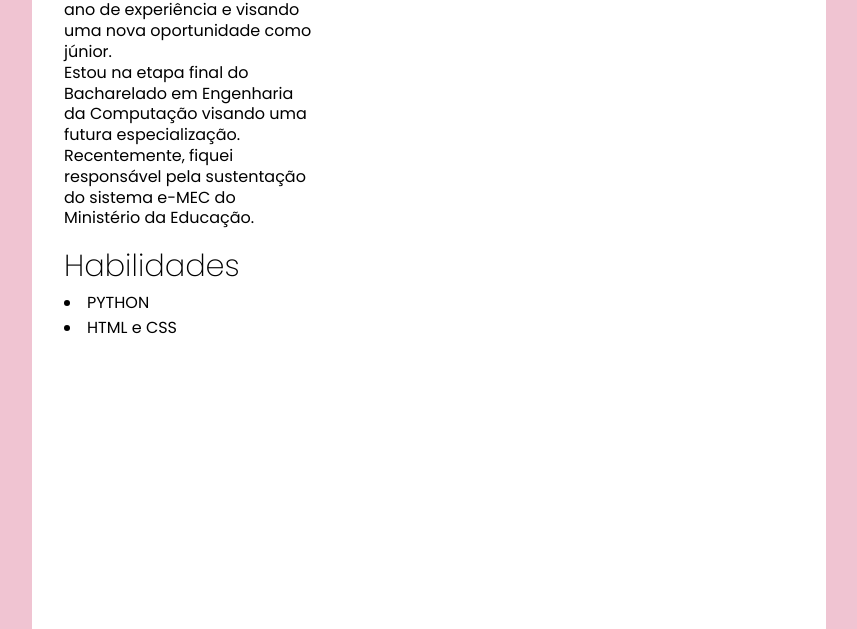
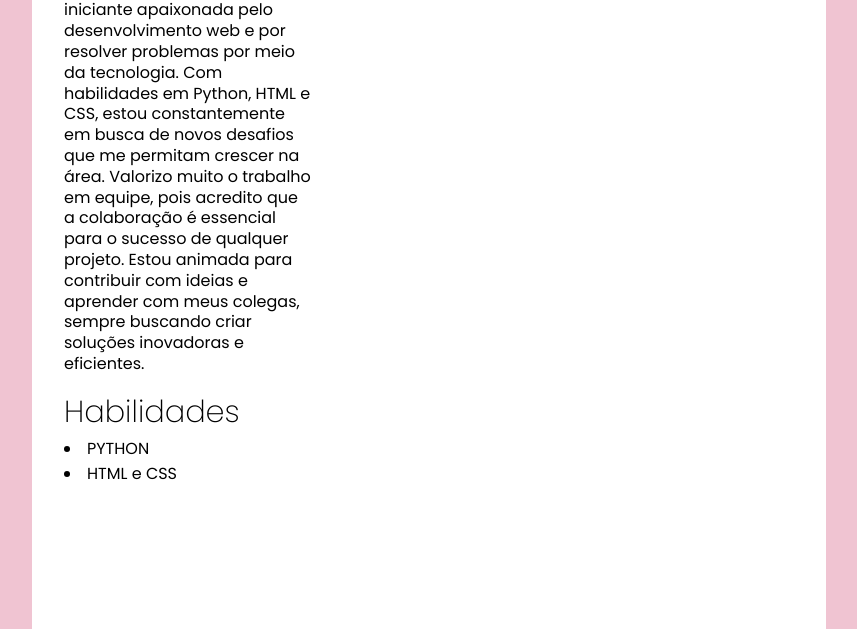
Before and after one commit to lamiria/curriculo, a plain HTML site: page index.html in a window 1280 px wide. Shown: the part 494-1123 px from the top of the page, without its empty margins (211-1068 px from the left). Drawn offline with Linux system fonts and the light colour scheme; a web font is replaced by a local one.

Commit message:
curriculo

```diff
--- a/index.html
+++ b/index.html
@@ -53,12 +53,11 @@
         <section id="about">
           <h3>Sobre</h3>
           <p>
-            Desenvolvedor com mais de 1 ano de experiência e visando uma nova
-            oportunidade como júnior.<br />
-            Estou na etapa final do Bacharelado em Engenharia da Computação
-            visando uma futura especialização.<br />
-            Recentemente, fiquei responsável pela sustentação do sistema e-MEC
-            do Ministério da Educação.
+            Sou uma programadora iniciante apaixonada pelo desenvolvimento web e por resolver problemas por meio da tecnologia.
+            Com habilidades em Python, HTML e CSS, estou constantemente em busca de novos desafios que me permitam crescer na área.
+             Valorizo muito o trabalho em equipe, pois acredito que a colaboração é essencial
+            para o sucesso de qualquer projeto.
+            Estou animada para contribuir com ideias e aprender com meus colegas, sempre buscando criar soluções inovadoras e eficientes.
           </p>
         </section>
 
@@ -75,7 +74,7 @@
         <section id="experiences">
           <h3>Objetivo</h3>
 
-
+          <p>Objetivo de atuar como desenvolvedora web iniciante, com ênfase em aprender e aplicar práticas de desenvolvimento ágil e boas práticas de programação, em um ambiente colaborativo</p>
 
         </section>
 
```
